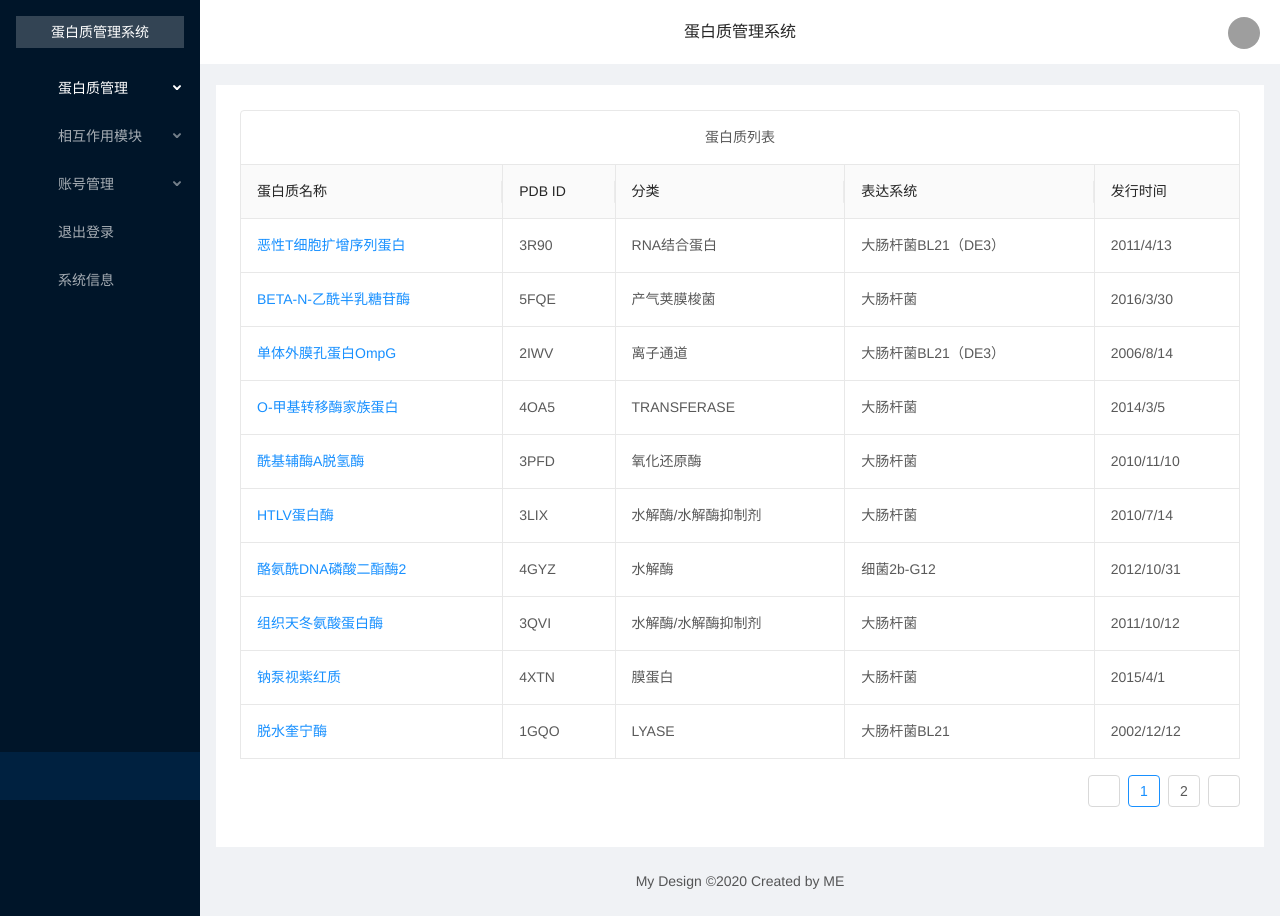
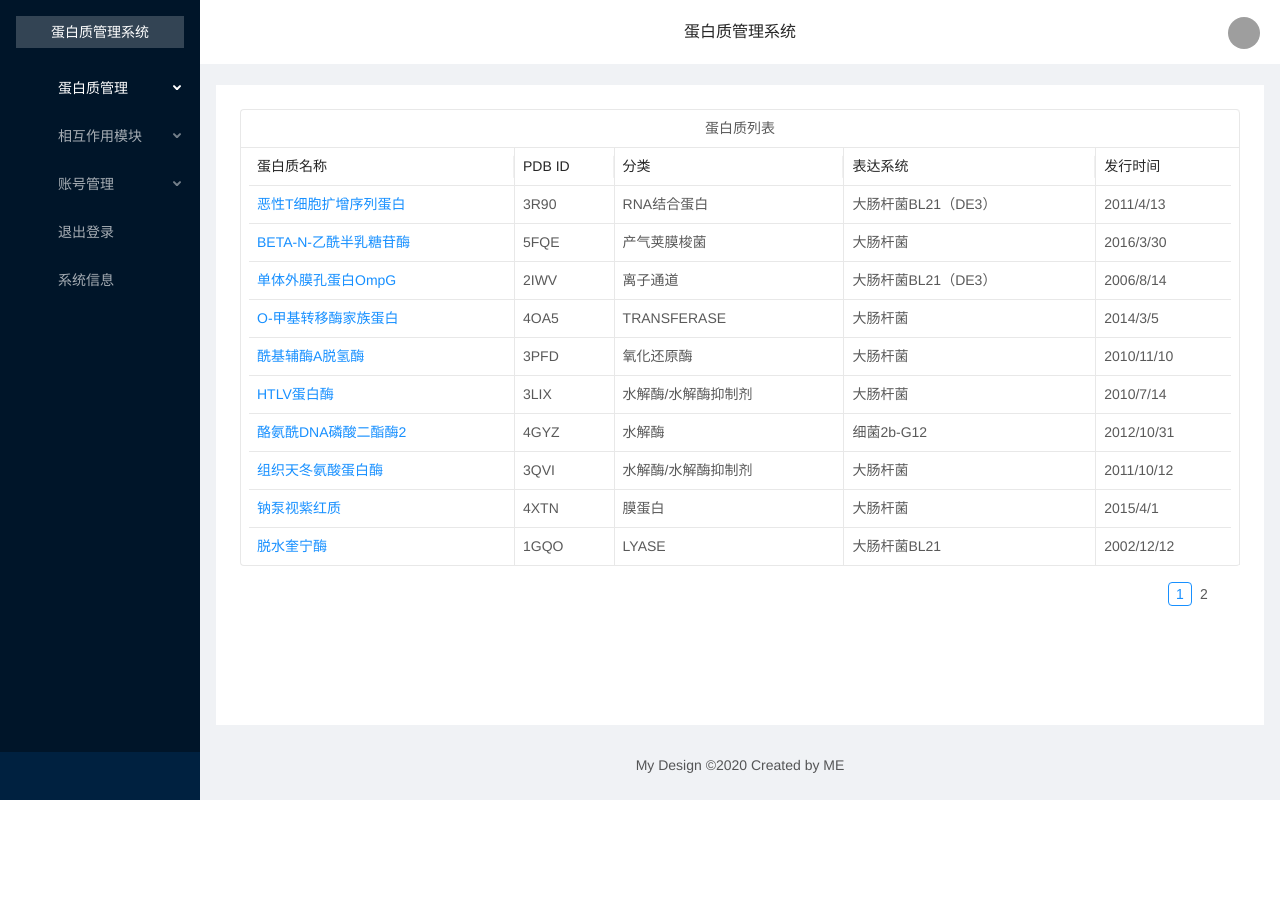
Before and after one commit to Forkeep/Protein-Manage, a Vue app: page /protein-manage/chain in a window 1280 px wide. After the commit the page ends 800 px from the top, so only its background shows below. Built offline with nearby package versions, Linux system fonts and the light colour scheme; sample sign-in values are in the browser's storage; grey boxes are pictures that could not be loaded.

Commit message:
分页样式减小空间

```diff
--- a/src/views/ProteinManage/ProteinItem.vue
+++ b/src/views/ProteinManage/ProteinItem.vue
@@ -1,6 +1,6 @@
 <template>
   <div>
-    <a-table :columns="columns" :dataSource="data" bordered>
+    <a-table :columns="columns" :dataSource="data" bordered size="small">
       <template slot="name" slot-scope="text">
         <a>{{ text }}</a>
       </template>
--- a/src/views/UserManage/ManageUser.vue
+++ b/src/views/UserManage/ManageUser.vue
@@ -1,6 +1,6 @@
 <template>
   <div>
-    <a-table :columns="columns" :dataSource="data" bordered>
+    <a-table :columns="columns" :dataSource="data" bordered size="small">
       <template slot="name" slot-scope="text">
         <a>{{ text }}</a>
       </template>
```
